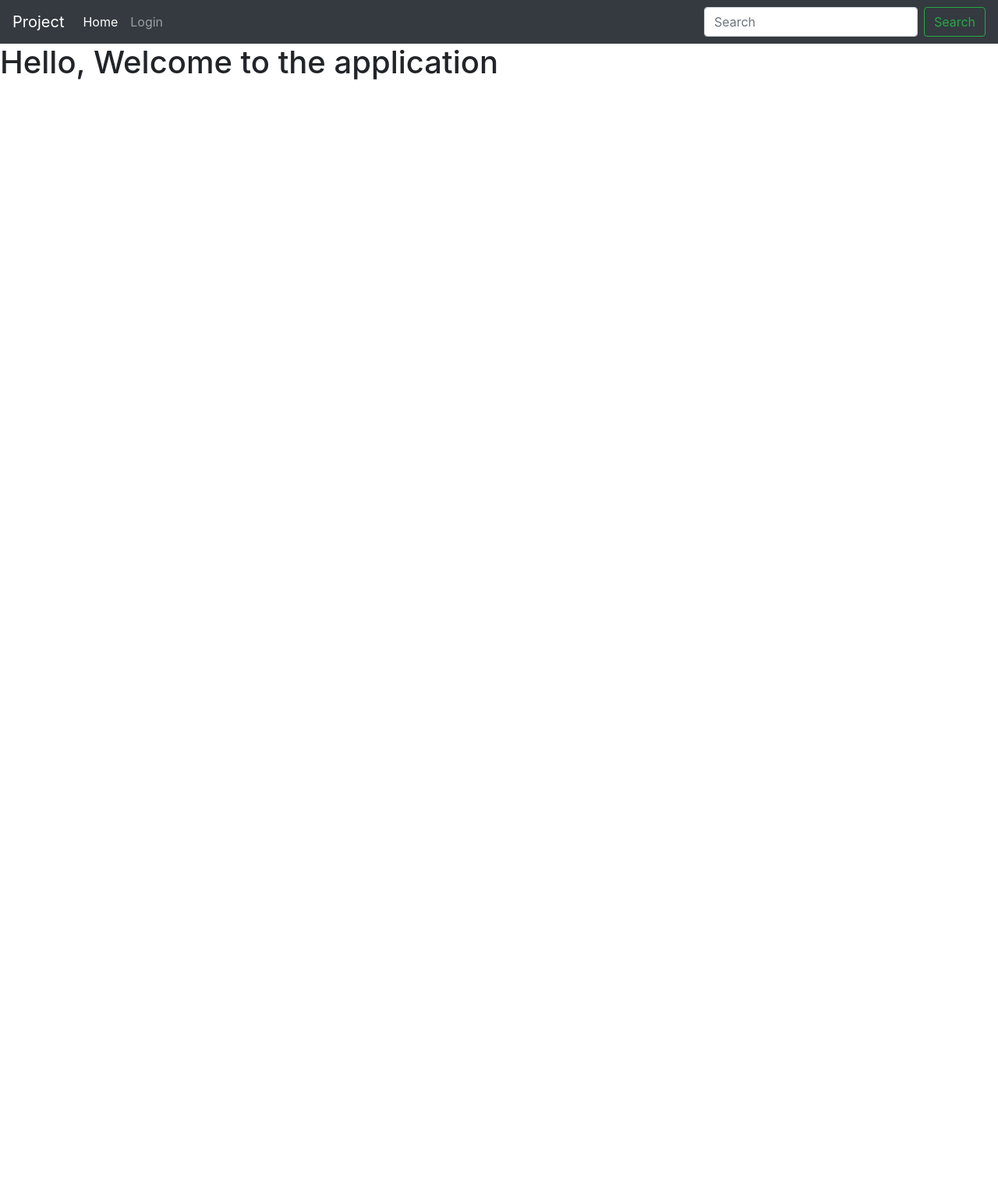
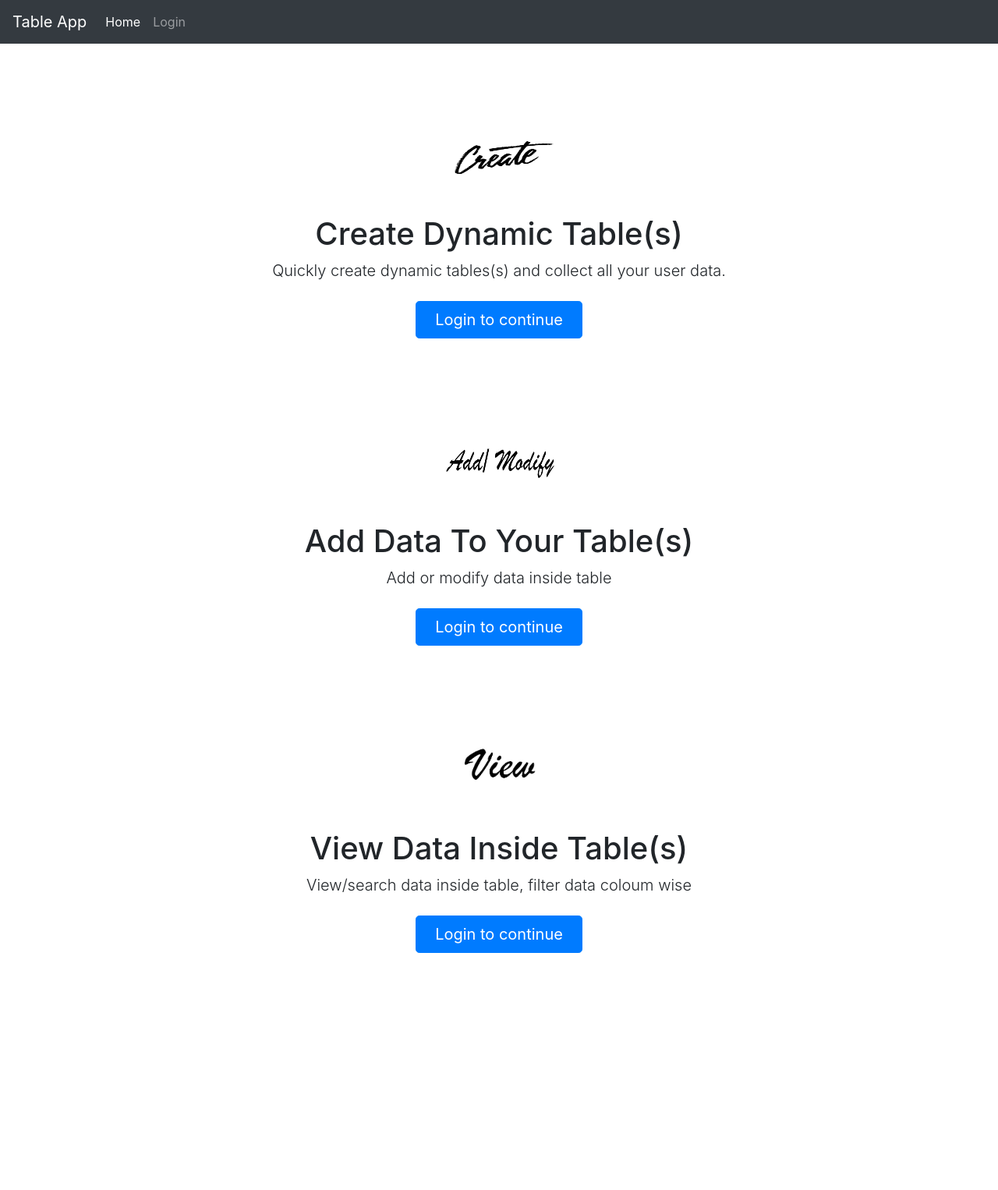
Before and after one commit to shwbhandari/Walkover_project, a Django app: page / in a window 1280 px wide. Shown: the whole page at 78% size. Before the commit the page ends 102 px from the top, so only its background shows below. Run offline with Django 3.2, Linux system fonts and the light colour scheme; some libraries are stand-ins or nearby versions.

Commit message:
updated index.html

```diff
--- a/templates/base.html
+++ b/templates/base.html
@@ -4,14 +4,14 @@
     <meta charset="UTF-8">
     <meta http-equiv="X-UA-Compatible" content="IE=edge">
     <meta name="viewport" content="width=device-width, initial-scale=1.0">
-    <title>Django Auth0 DEMO</title>
+    <title>Table app </title>
     <link rel="stylesheet" href="https://maxcdn.bootstrapcdn.com/bootstrap/4.0.0/css/bootstrap.min.css"  crossorigin="anonymous">
     <link rel="stylesheet" href="https://cdnjs.cloudflare.com/ajax/libs/font-awesome/4.7.0/css/font-awesome.min.css">
 
 </head>
 <body>
     <nav class="navbar navbar-expand-lg navbar-dark bg-dark">
-        <a class="navbar-brand" href="#">Project</a>
+        <a class="navbar-brand" href="#">Table App</a>
         <button class="navbar-toggler" type="button" data-toggle="collapse" data-target="#navbarSupportedContent" aria-controls="navbarSupportedContent" aria-expanded="false" aria-label="Toggle navigation">
           <span class="navbar-toggler-icon"></span>
         </button>
@@ -22,15 +22,6 @@
               <a class="nav-link" href="/">Home <span class="sr-only">(current)</span></a>
             </li>
 
-            <li class="nav-item dropdown">
-
-              <!-- <div class="dropdown-menu" aria-labelledby="navbarDropdown">
-                <a class="dropdown-item" href="/services">Kaaju</a>
-                <a class="dropdown-item" href="#">Pistaach</a>
-                <div class="dropdown-divider"></div>
-                <a class="dropdown-item" href="#">Baadam</a>
-              </div> -->
-            </li>
         {% if user.is_authenticated %}
         <li class="nav-item">
           <a class="nav-link" href="/logout">logout</a>
@@ -44,14 +35,13 @@
             </li>
             {% endif %}
           </ul>
-          <form class="form-inline my-2 my-lg-0">
-            <input class="form-control mr-sm-2" type="search" placeholder="Search" aria-label="Search">
-            <button class="btn btn-outline-success my-2 my-sm-0" type="submit">Search</button>
-          </form>
+
         </div>
       </nav>
       {% block body %}
 
+
+
       {% endblock body %}
 </body>
 </html>
--- a/templates/index.html
+++ b/templates/index.html
@@ -2,5 +2,57 @@
 
 {% extends 'base.html' %}
 {% block body %}
-    <h1>Hello, Welcome to the application</h1>
-{% endblock body %}
+
+  <div class="px-4 py-5 my-5 text-center">
+    <img class="d-block mx-auto mb-4" src="/static/img/create.png" alt=" create" width="150" height="100">
+    <h1 class="display-5 fw-bold"> Create Dynamic Table(s)</h1>
+    <div class="col-lg-6 mx-auto">
+      <p class="lead mb-4">Quickly create dynamic tables(s) and collect all your user data. </p>
+      <div class="d-grid gap-2 d-sm-flex justify-content-sm-center">
+        {% if user.is_authenticated %}
+        <button type="button" class="btn btn-primary btn-lg px-4 gap-3 ">Create</button>
+           {% else %}
+           <p class="lead">
+            <a href="/login/auth0" class="btn btn-primary btn-lg px-4 gap-3">Login to continue</a>
+           </p>
+        {% endif %}
+
+
+      </div>
+    </div>
+
+<div class="px-4 py-5 my-5 text-center">
+    <img class="d-block mx-auto mb-4" src="/static/img/add.jpg" alt=" create" width="150" height="100">
+    <h1 class="display-5 fw-bold"> Add Data To Your Table(s)</h1>
+    <div class="col-lg-6 mx-auto">
+      <p class="lead mb-4">Add or modify data inside table </p>
+      <div class="d-grid gap-2 d-sm-flex justify-content-sm-center">
+        {% if user.is_authenticated %}
+        <button type="button" class="btn btn-primary btn-lg px-4 gap-3 ">Add/modify</button>
+           {% else %}
+           <p class="lead">
+            <a href="/login/auth0" class="btn btn-primary btn-lg px-4 gap-3">Login to continue</a>
+           </p>
+        {% endif %}
+
+
+      </div>
+    </div>
+     <div class="px-4 py-5 my-5 text-center">
+    <img class="d-block mx-auto mb-4" src="/static/img/view.jpg" alt=" create" width="150" height="100">
+    <h1 class="display-5 fw-bold"> View Data Inside Table(s)</h1>
+    <div class="col-lg-6 mx-auto">
+      <p class="lead mb-4">View/search data inside table, filter data coloum wise  </p>
+      <div class="d-grid gap-2 d-sm-flex justify-content-sm-center">
+        {% if user.is_authenticated %}
+        <button type="button" class="btn btn-primary btn-lg px-4 gap-3 ">View</button>
+           {% else %}
+           <p class="lead">
+            <a href="/login/auth0" class="btn btn-primary btn-lg px-4 gap-3">Login to continue</a>
+           </p>
+        {% endif %}
+
+
+      </div>
+    </div>
+  </div>    {% endblock body %}
```
Also changed, not shown: db.sqlite3, static/app.css (renamed from static copy/app.css), static/img/add.jpg (added), static/img/create.png (added), static/img/view.jpg (added).
